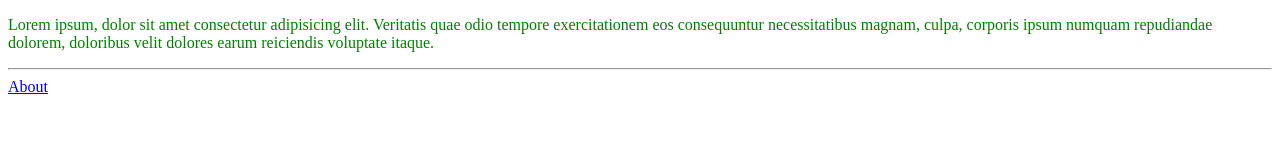
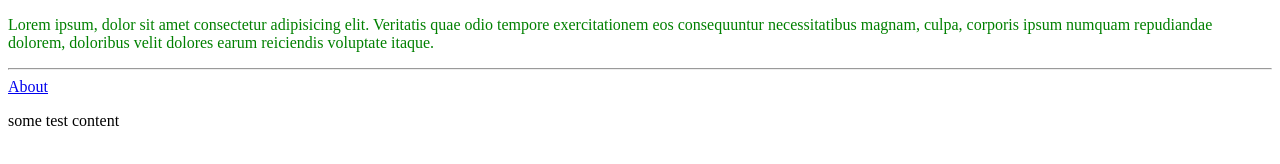
Before and after one commit to geojvallavancottu/gitsjcet, a plain HTML site: page index.html in a window 1280 px wide. Drawn offline with Linux system fonts and the light colour scheme.

Commit message:
index test added

```diff
--- a/index.html
+++ b/index.html
@@ -12,5 +12,8 @@
     </div>
     <hr>
     <a href="about.html">About</a>
+    <div>
+        <p>some test content</p>
+    </div>
 </body>
 </html>
```
